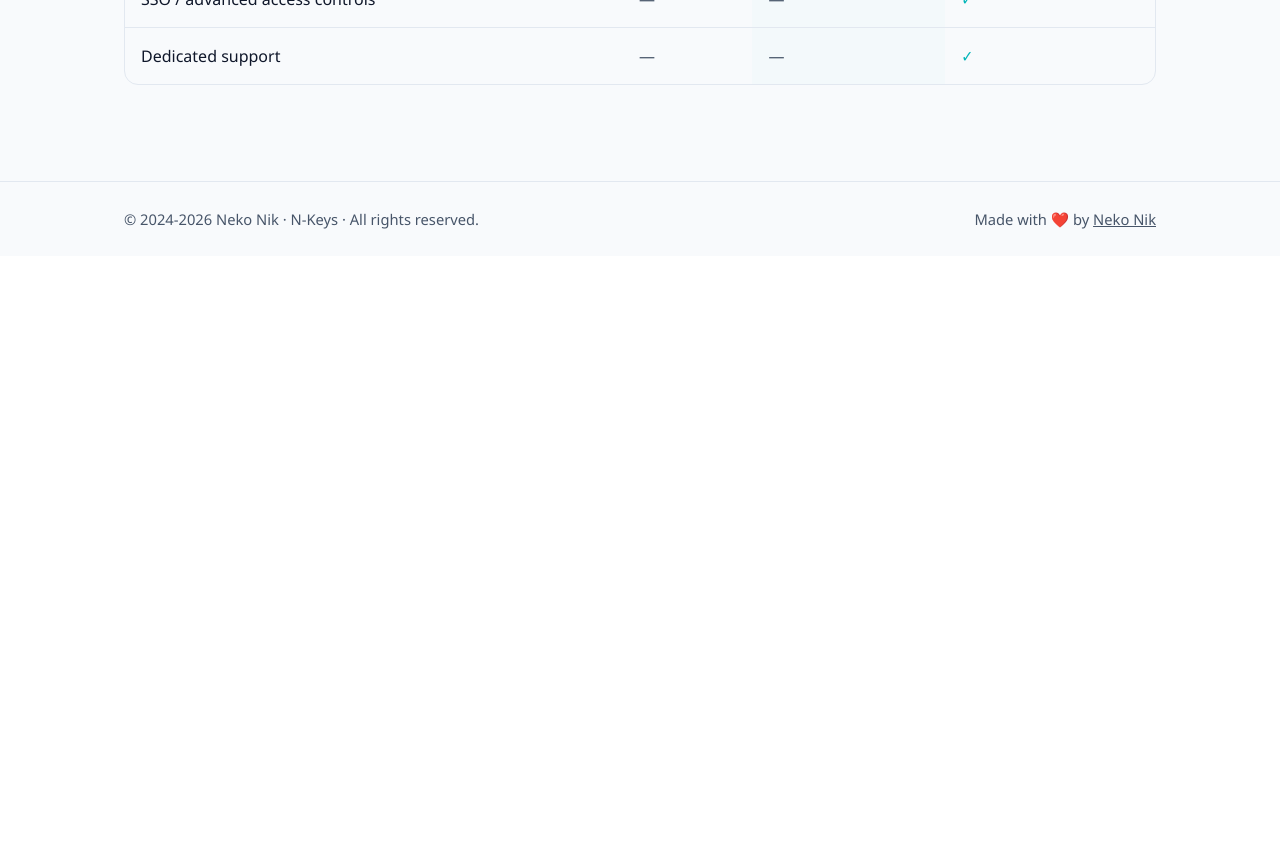
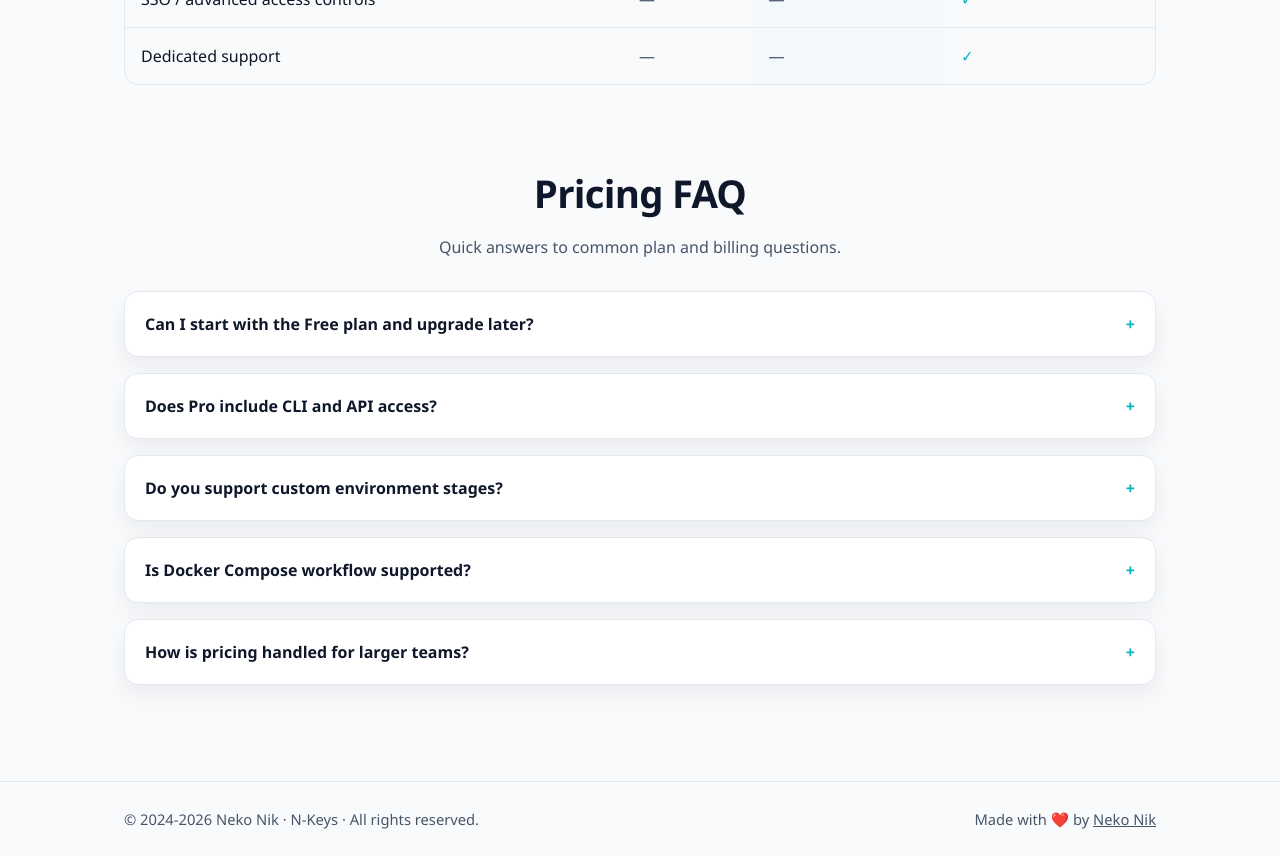
Before and after one commit to Neko-Nik-Org/N-Keys-WebUI, a React (Vite) app: page /pricing in a window 1280 px wide. Shown: the part 1400-2256 px from the top of the page. Before the commit the page ends 1656 px from the top, so only its background shows below. Built offline with nearby package versions, Linux system fonts and the light colour scheme.

Commit message:
feat: add FAQ section to PricingPage with collapsible answers

```diff
--- a/src/index.css
+++ b/src/index.css
@@ -690,6 +690,47 @@ main {
   color: var(--text-muted);
 }
 
+.faq-list {
+  display: grid;
+  gap: var(--space-4);
+}
+
+.faq-item {
+  padding: var(--space-5);
+}
+
+.faq-item summary {
+  cursor: pointer;
+  font-weight: 600;
+  color: var(--text);
+  list-style: none;
+  position: relative;
+  padding-right: var(--space-6);
+}
+
+.faq-item summary::-webkit-details-marker {
+  display: none;
+}
+
+.faq-item summary::after {
+  content: '+';
+  position: absolute;
+  right: 0;
+  top: 0;
+  color: var(--brand-primary);
+  font-weight: 700;
+  transition: transform 0.18s ease;
+}
+
+.faq-item[open] summary::after {
+  transform: rotate(45deg);
+}
+
+.faq-item p {
+  margin: var(--space-3) 0 0;
+  color: var(--text-muted);
+}
+
 @media (max-width: 960px) {
   .simple-grid,
   .feature-grid,
--- a/src/pages/PricingPage.jsx
+++ b/src/pages/PricingPage.jsx
@@ -34,6 +34,34 @@ const comparisonFeatures = [
   { name: 'Audit history', free: false, pro: true, enterprise: true },
   { name: 'SSO / advanced access controls', free: false, pro: false, enterprise: true },
   { name: 'Dedicated support', free: false, pro: false, enterprise: true },
+]
+
+const faqs = [
+  {
+    question: 'Can I start with the Free plan and upgrade later?',
+    answer:
+      'Yes. You can start on Free, validate your workflow, and upgrade to Pro or Enterprise anytime as your team grows.',
+  },
+  {
+    question: 'Does Pro include CLI and API access?',
+    answer:
+      'Yes. Pro includes both CLI and cURL API workflows with API-key based authentication for automation and team usage.',
+  },
+  {
+    question: 'Do you support custom environment stages?',
+    answer:
+      'Yes. N-Keys supports standard stages like prod/dev/staging and custom stage names so teams can match existing deployment conventions.',
+  },
+  {
+    question: 'Is Docker Compose workflow supported?',
+    answer:
+      'Yes. You can integrate N-Keys with Docker Compose and raw env variable workflows without changing your existing setup.',
+  },
+  {
+    question: 'How is pricing handled for larger teams?',
+    answer:
+      'Enterprise pricing is customized based on support, compliance, and deployment needs. Contact us for a tailored plan.',
+  },
 ]
 
 function PricingPage() {
@@ -127,6 +155,22 @@ function PricingPage() {
           </table>
         </div>
       </section>
+
+      <section className="container section section-tight">
+        <div className="section-head">
+          <h2>Pricing FAQ</h2>
+          <p>Quick answers to common plan and billing questions.</p>
+        </div>
+
+        <div className="faq-list" role="list">
+          {faqs.map((faq) => (
+            <details key={faq.question} className="faq-item card" role="listitem">
+              <summary>{faq.question}</summary>
+              <p>{faq.answer}</p>
+            </details>
+          ))}
+        </div>
+      </section>
     </>
   )
 }
```
